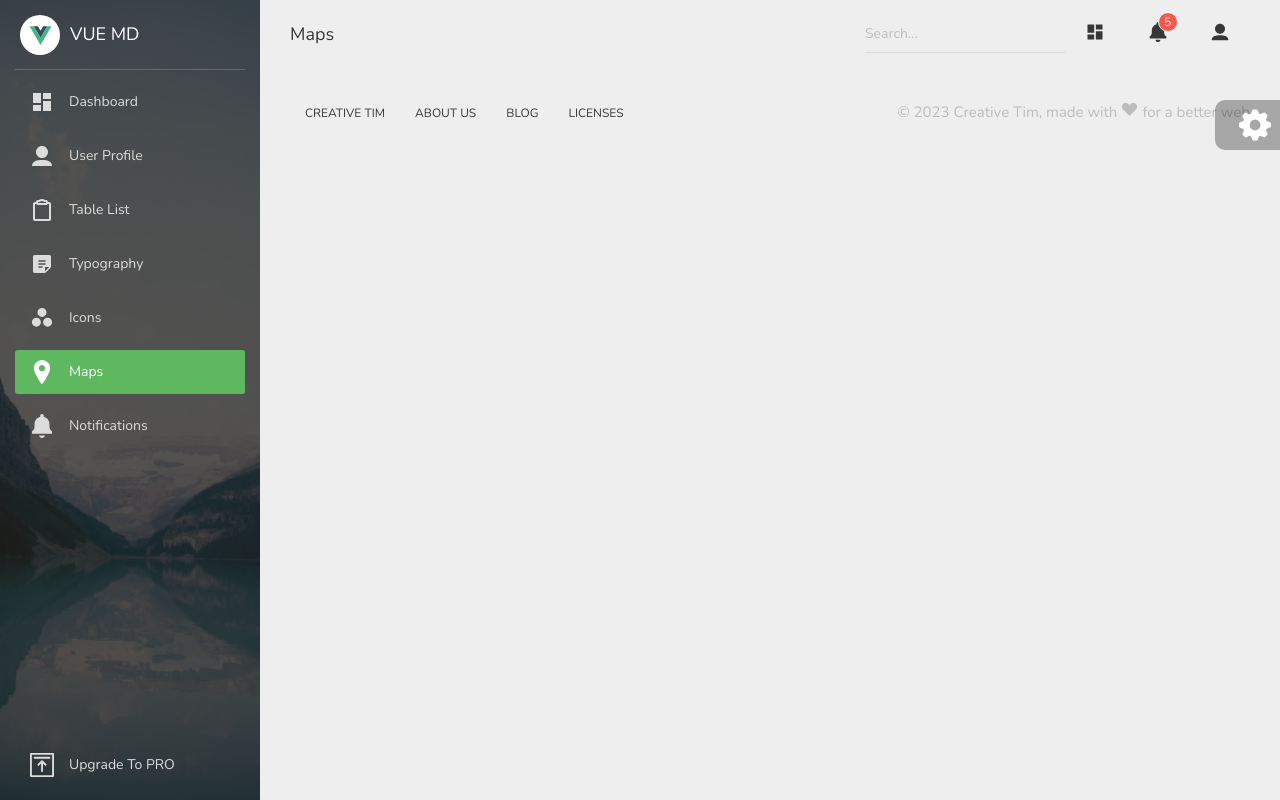
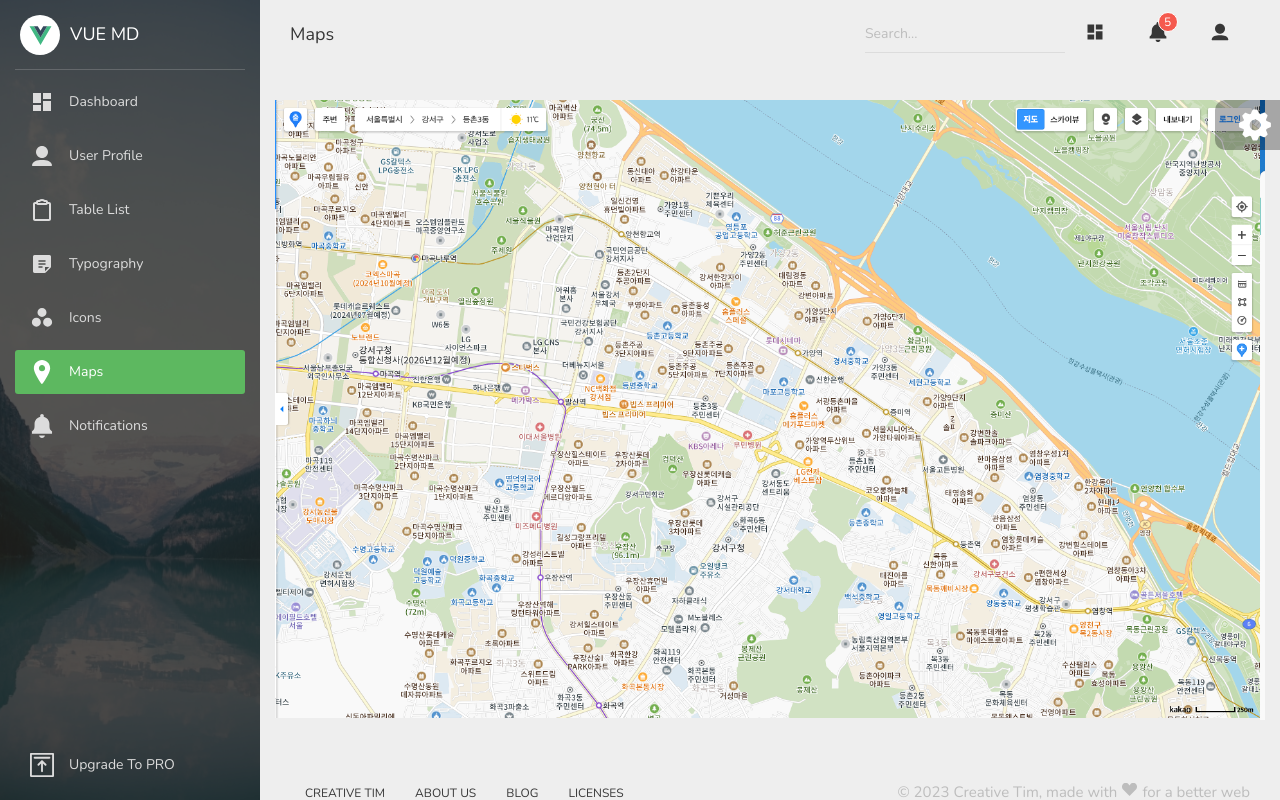
Before and after one commit to chichoon/vue-dashboard, a Vue app: page /maps in a window 1280 px wide. Built offline with nearby package versions, Linux system fonts and the light colour scheme; what evui would draw is missing.

Commit message:
feat: :sparkles: 지도 화면 그냥 간단하게 끝

```diff
--- a/src/views/MapsView.vue
+++ b/src/views/MapsView.vue
@@ -1,7 +1,15 @@
 <script setup lang="ts"></script>
 
 <template>
-  <div class="maps-view"></div>
+  <div class="maps-view">
+    <img src="/map.png" alt="balsan map" />
+  </div>
 </template>
 
-<style scoped lang="scss"></style>
+<style scoped lang="scss">
+.maps-view {
+  display: flex;
+  flex-direction: column;
+  padding: 30px 15px;
+}
+</style>
```
Also changed, not shown: public/map.png (added).
